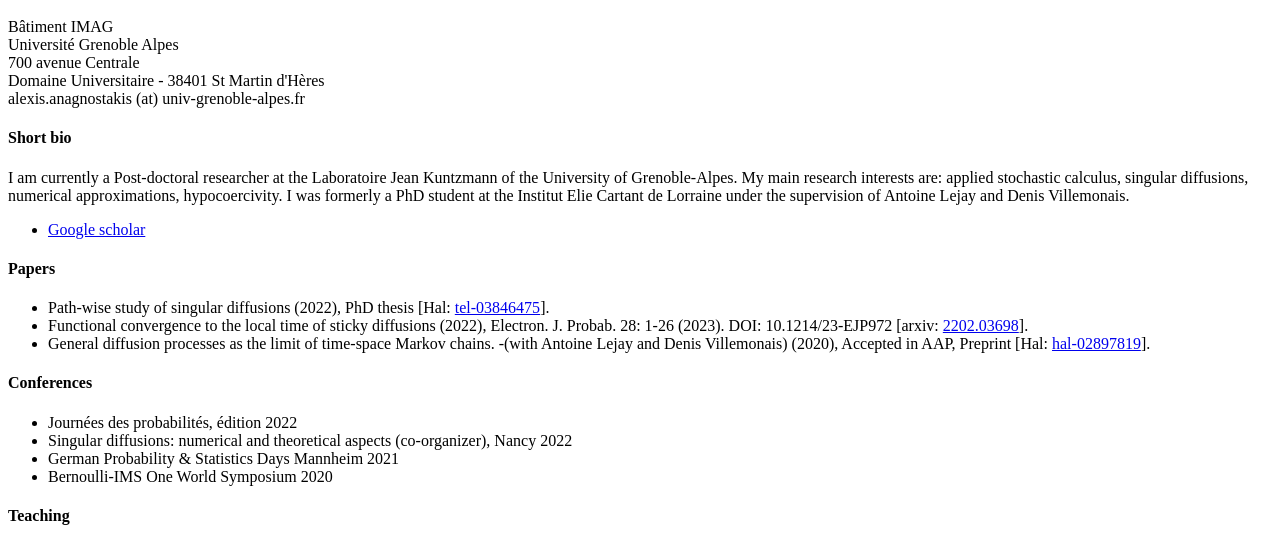
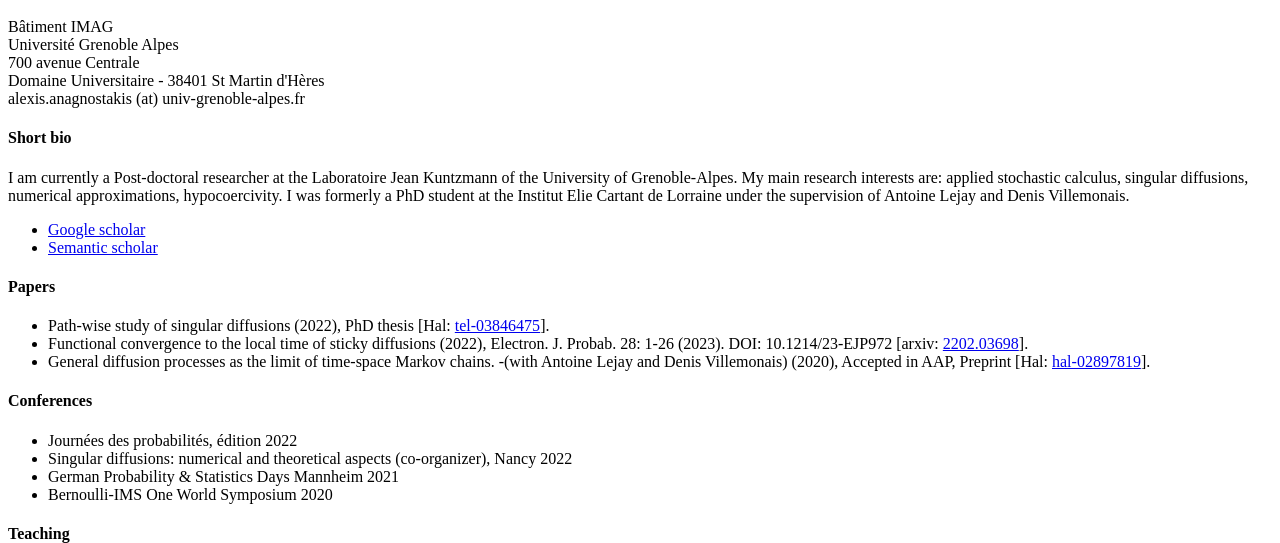
Before and after one commit to alexganagn/alexganagn.github.io, a plain HTML site: page index.html in a window 1280 px wide. Shown: the part 259-802 px from the top of the page. Drawn offline with Linux system fonts and the light colour scheme.

Commit message:
Page filled

```diff
--- a/index.html
+++ b/index.html
@@ -22,6 +22,7 @@
       </p>
       <ul class="social-links">
         <li><a href="https://scholar.google.com/citations?user=jM6yTlEAAAAJ&hl=en&oi=ao">Google scholar</a></li>
+        <li><a href="https://www.semanticscholar.org/author/Alexis-Anagnostakis/2036881448">Semantic scholar</a></li>
       </ul>
       <h4 class="name">Papers</h4>
        <ul class="social-links">
```
